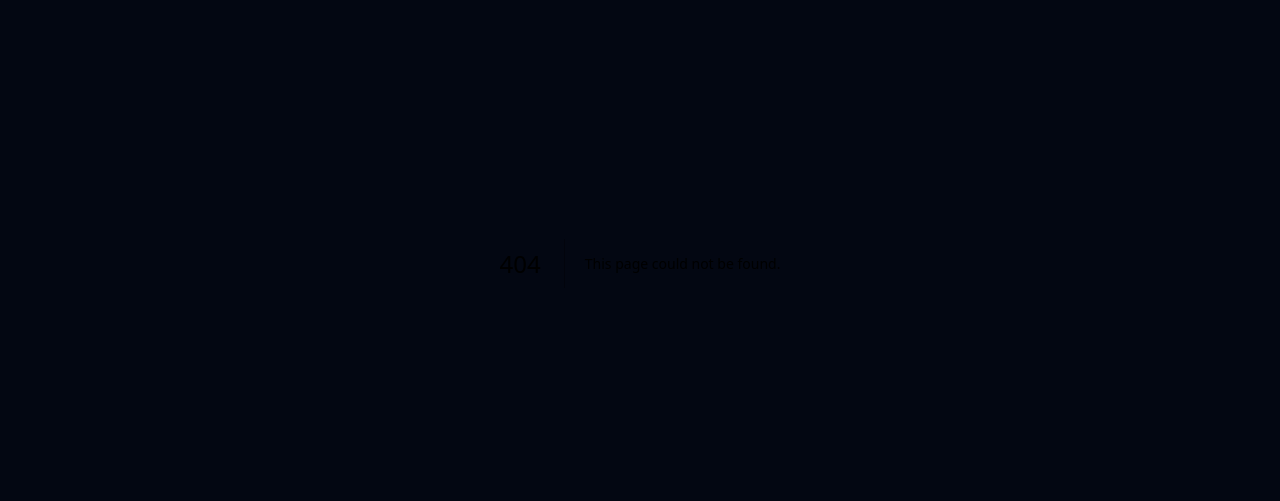
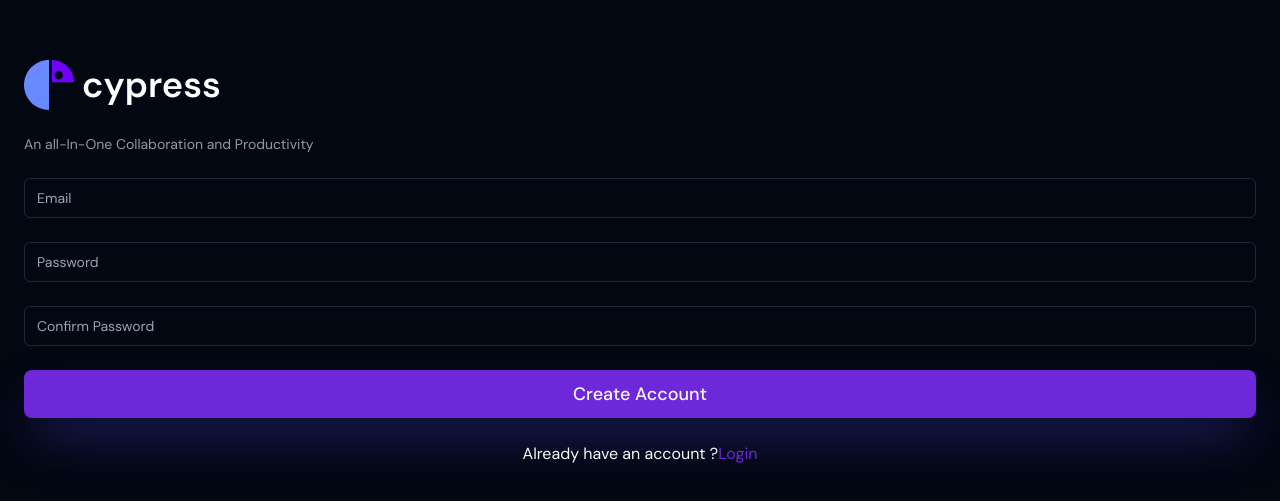
Before and after one commit to Akshaybagai52/cursor, a Next.js app: page /signup in a window 1280 px wide. Before the commit this address had no page. Shown: the part 137-638 px from the top of the page. Built offline with nearby package versions, Linux system fonts and the light colour scheme.

Commit message:
feat: build signup form

```diff
--- /dev/null
+++ b/src/app/(auth)/signup/page.tsx
@@ -0,0 +1,169 @@
+'use client'
+import { zodResolver } from '@hookform/resolvers/zod'
+import clsx from 'clsx'
+import Image from 'next/image'
+import Link from 'next/link'
+import { useSearchParams } from 'next/navigation'
+import { useRouter } from 'next/navigation'
+import React, { useMemo, useState } from 'react'
+import { useForm } from 'react-hook-form'
+import { z } from 'zod'
+import {
+  Form,
+  FormControl,
+  FormDescription,
+  FormField,
+  FormItem,
+  FormMessage
+} from '@/components/ui/form'
+import Logo from '../../../../public/cypresslogo.svg'
+import { Input } from '@/components/ui/input'
+import { Button } from '@/components/ui/button'
+import Loader from '@/components/global/Loader'
+import { Alert, AlertDescription, AlertTitle } from '@/components/ui/alert'
+import { MailCheck } from 'lucide-react'
+
+const SignUpFormSchema = z
+  .object({
+    email: z.string().describe('Email').email({ message: 'Invalid Email' }),
+    password: z
+      .string()
+      .describe('Password')
+      .min(6, 'Password must be minimum 6 characters'),
+    confirmPassword: z
+      .string()
+      .describe('Confirm Password')
+      .min(6, 'Password must be minimum 6 characters')
+  })
+  .refine(data => data.password === data.confirmPassword, {
+    message: "Password don't match.",
+    path: ['confirmPassword']
+  })
+
+const Signup = () => {
+  const router = useRouter()
+  const searchParams = useSearchParams()
+  const [submitError, setSubmitError] = useState('')
+  const [confirmation, setConfirmation] = useState(false)
+
+  const codeExchangeError = useMemo(() => {
+    if (!searchParams) return ''
+    return searchParams.get('error description')
+  }, [searchParams])
+
+  const confirmationAndErrorStyles = useMemo(
+    () =>
+      clsx('bg-primary', {
+        'bg-red-500/10': codeExchangeError,
+        'border-red-500/50': codeExchangeError,
+        'text-red-700': codeExchangeError
+      }),
+    []
+  )
+
+  const form = useForm<z.infer<typeof SignUpFormSchema>>({
+    mode: 'onChange',
+    resolver: zodResolver(SignUpFormSchema),
+    defaultValues: { email: '', password: '', confirmPassword: '' }
+  })
+  const isLoading = form.formState.isSubmitting
+
+  const onSubmit = () => {}
+  const signUpHandler = () => {}
+  return (
+    <Form {...form}>
+      <form
+        onChange={() => {
+          if (submitError) setSubmitError('')
+        }}
+        onSubmit={form.handleSubmit(onSubmit)}
+        className='w-full sm:justify-center sm-w-[400px]
+                   space-y-6 flex flex-col '
+      >
+        <Link href='/' className='w-full flex justify-left items-center'>
+          <Image src={Logo} alt='cypress Logo' width={50} height={50} />
+          <span className='font-semibold dark:text-white text-4xl first-letter:ml-2'>
+            cypress
+          </span>
+        </Link>
+        <FormDescription className='text-foreground/60'>
+          An all-In-One Collaboration and Productivity
+        </FormDescription>
+        {!confirmation && !codeExchangeError && (
+          <>
+            <FormField
+              disabled={isLoading}
+              control={form.control}
+              name='email'
+              render={field => (
+                <FormItem>
+                  <FormControl>
+                    <Input type='email' placeholder='Email' {...field} />
+                  </FormControl>
+                  <FormMessage />
+                </FormItem>
+              )}
+            />
+            <FormField
+              disabled={isLoading}
+              control={form.control}
+              name='password'
+              render={field => (
+                <FormItem>
+                  <FormControl>
+                    <Input type='password' placeholder='Password' {...field} />
+                  </FormControl>
+                  <FormMessage />
+                </FormItem>
+              )}
+            />
+            <FormField
+              disabled={isLoading}
+              control={form.control}
+              name='confirmPassword'
+              render={field => (
+                <FormItem>
+                  <FormControl>
+                    <Input
+                      type='password'
+                      placeholder='Confirm Password'
+                      {...field}
+                    />
+                  </FormControl>
+                  <FormMessage />
+                </FormItem>
+              )}
+            />
+            <Button type='submit' className='w-full p-6' disabled={isLoading}>
+              {!isLoading ? 'Create Account' : <Loader />}
+            </Button>
+          </>
+        )}
+
+        {submitError && <FormMessage>{submitError}</FormMessage>}
+
+        <span className='self-center'>
+          Already have an account ?
+          <Link href='/login' className='text-primary'>
+            Login
+          </Link>
+        </span>
+        {(confirmation || codeExchangeError) && (
+          <>
+            <Alert className={confirmationAndErrorStyles}>
+              {!codeExchangeError && <MailCheck className='h-4 w-4' />}
+              <AlertTitle>
+                {codeExchangeError ? 'Invalid Link' : 'Check you email.'}
+              </AlertTitle>
+              <AlertDescription>
+                {codeExchangeError || "an Email confirmation has sent."}
+              </AlertDescription>
+            </Alert>
+          </>
+        )}
+      </form>
+    </Form>
+  )
+}
+
+export default Signup
--- a/src/components/landing-page/header.tsx
+++ b/src/components/landing-page/header.tsx
@@ -1,8 +1,8 @@
-"use client";
-import Image from "next/image";
-import Link from "next/link";
-import React, { useState } from "react";
-import Logo from "../../../public/cypresslogo.svg";
+'use client'
+import Image from 'next/image'
+import Link from 'next/link'
+import React, { useState } from 'react'
+import Logo from '../../../public/cypresslogo.svg'
 import {
   NavigationMenu,
   NavigationMenuContent,
@@ -12,96 +12,98 @@ import {
   NavigationMenuList,
   NavigationMenuTrigger,
   NavigationMenuViewport,
-  navigationMenuTriggerStyle,
-} from "@/components/ui/navigation-menu";
-import { cn } from "@/lib/utils";
+  navigationMenuTriggerStyle
+} from '@/components/ui/navigation-menu'
+import { cn } from '@/lib/utils'
+import { Button } from '../ui/button'
 
 const routes = [
-  { title: "Features", href: "#features" },
-  { title: "Resources", href: "#resources" },
-  { title: "Pricing", href: "#pricing" },
-  { title: "Testimonials", href: "#testimonials" },
-];
+  { title: 'Features', href: '#features' },
+  { title: 'Resources', href: '#resources' },
+  { title: 'Pricing', href: '#pricing' },
+  { title: 'Testimonials', href: '#testimonials' }
+]
 
 const components: { title: string; href: string; description: string }[] = [
   {
-    title: "Alert Dialog",
-    href: "#",
+    title: 'Alert Dialog',
+    href: '#',
     description:
-      "A modal dialog that interrupts the user with important content and expects a response.",
+      'A modal dialog that interrupts the user with important content and expects a response.'
   },
   {
-    title: "Hover Card",
-    href: "#",
-    description:
-      "For sighted users to preview content available behind a link.",
+    title: 'Hover Card',
+    href: '#',
+    description: 'For sighted users to preview content available behind a link.'
   },
   {
-    title: "Progress",
-    href: "#",
+    title: 'Progress',
+    href: '#',
     description:
-      "Displays an indicator showing the completion progress of a task, typically displayed as a progress bar.",
+      'Displays an indicator showing the completion progress of a task, typically displayed as a progress bar.'
   },
   {
-    title: "Scroll-area",
-    href: "#",
-    description: "Visually or semantically separates content.",
+    title: 'Scroll-area',
+    href: '#',
+    description: 'Visually or semantically separates content.'
   },
   {
-    title: "Tabs",
-    href: "#",
+    title: 'Tabs',
+    href: '#',
     description:
-      "A set of layered sections of content—known as tab panels—that are displayed one at a time.",
+      'A set of layered sections of content—known as tab panels—that are displayed one at a time.'
   },
   {
-    title: "Tooltip",
-    href: "#",
+    title: 'Tooltip',
+    href: '#',
     description:
-      "A popup that displays information related to an element when the element receives keyboard focus or the mouse hovers over it.",
-  },
-];
+      'A popup that displays information related to an element when the element receives keyboard focus or the mouse hovers over it.'
+  }
+]
 const Header = () => {
-  const [path, setPath] = useState("#products");
+  const [path, setPath] = useState('#products')
   return (
-    <header className="flex p-4 justify-center items-center">
-      <Link href={"/"} className="w-full flex justify-left gap-2 items-center ">
-        <Image src={Logo} alt="Cypress Logo" width={25} height={25} />
-        <span className="dark:text-white font-semibold">cypress.</span>
-        <NavigationMenu className="hidden md:block">
-          <NavigationMenuList className="gap-6">
+    <header className='flex p-4 justify-center items-center'>
+      <Link href={'/'} className='w-full flex justify-left gap-2 items-center '>
+        <Image src={Logo} alt='Cypress Logo' width={25} height={25} />
+        <span className='dark:text-white font-semibold'>cypress.</span>
+      </Link>
+
+      <NavigationMenu className='hidden md:block'>
+        <NavigationMenuList className='gap-6'>
           <NavigationMenuItem>
             <NavigationMenuTrigger
-                onClick={() => setPath("#resources")}
+              onClick={() => setPath('#resources')}
               className={cn({
-                  "dark:text-white": path === "#resources",
-                  "dark:text-white/40": path !== "#resources",
-                  "font-normal": true,
-                  "text-xl": true,
+                'dark:text-white': path === '#resources',
+                'dark:text-white/40': path !== '#resources',
+                'font-normal': true,
+                'text-xl': true
               })}
             >
               Resources
             </NavigationMenuTrigger>
             <NavigationMenuContent>
               <ul
-                  className="grid gap-3 p-6 md:w-[400px] lg:w-[500px]
-                            lg:grid-cols-[.75fr_1fr]"
+                className='grid gap-3 p-6 md:w-[400px] lg:w-[500px]
+                            lg:grid-cols-[.75fr_1fr]'
               >
-                  <li className="row-span-3">
+                <li className='row-span-3'>
                   <span
-                      className="flex h-full select-none flex-col justify-end rounded-md
+                    className='flex h-full select-none flex-col justify-end rounded-md
                                         bg-gradient-to-b from-muted/50 to-muted p-6
-                                        no-underline outline-none focus:shadow-md"
+                                        no-underline outline-none focus:shadow-md'
                   >
                     Welcome
                   </span>
                 </li>
-                  <ListItem href="#" title="Introduction">
+                <ListItem href='#' title='Introduction'>
                   Re-usable components built using Radix
                 </ListItem>
-                  <ListItem href="#" title="Installation">
+                <ListItem href='#' title='Installation'>
                   How to install dependencies and structure your app.
                 </ListItem>
-                  <ListItem href="#" title="Typography">
+                <ListItem href='#' title='Typography'>
                   Styles for headings, paragraphs, lists...etc
                 </ListItem>
               </ul>
@@ -109,22 +111,22 @@ const Header = () => {
           </NavigationMenuItem>
           <NavigationMenuItem>
             <NavigationMenuTrigger
-                onClick={() => setPath("#pricing")}
+              onClick={() => setPath('#pricing')}
               className={cn({
-                  "dark:text-white": path === "#pricing",
-                  "dark:text-white/40": path !== "#pricing",
-                  "font-normal": true,
-                  "text-xl": true,
+                'dark:text-white': path === '#pricing',
+                'dark:text-white/40': path !== '#pricing',
+                'font-normal': true,
+                'text-xl': true
               })}
             >
               Pricing
             </NavigationMenuTrigger>
             <NavigationMenuContent>
-                <ul className="grid w-[400px] gap-3 p-4 md:grid-rows-2">
-                  <ListItem title="Pro Plan" href={"#"}>
+              <ul className='grid w-[400px] gap-3 p-4 md:grid-rows-2'>
+                <ListItem title='Pro Plan' href={'#'}>
                   Unlock full power with collaboration.
                 </ListItem>
-                  <ListItem title="free Plan" href={"#"}>
+                <ListItem title='free Plan' href={'#'}>
                   Great for teams just starting out.
                 </ListItem>
               </ul>
@@ -133,10 +135,10 @@ const Header = () => {
           <NavigationMenuItem>
             <NavigationMenuContent>
               <ul
-                  className="grid w-[400px] gap-3 p-4 md:w-[500px]
-                                   md:grid-cols-2 lg:w-[600px] "
+                className='grid w-[400px] gap-3 p-4 md:w-[500px]
+                                   md:grid-cols-2 lg:w-[600px] '
               >
-                  {components.map((component) => (
+                {components.map(component => (
                   <ListItem
                     key={component.title}
                     title={component.title}
@@ -149,31 +151,40 @@ const Header = () => {
             </NavigationMenuContent>
           </NavigationMenuItem>
           <NavigationMenuItem>
-              <Link href={"#"}>
               <NavigationMenuLink
                 className={cn(navigationMenuTriggerStyle(), {
-                    "dark:text-white": path === "#testimonials",
-                    "dark:text-white/40": path !== "#testimonials",
-                    "font-normal": true,
-                    "text-xl": true,
+                  'dark:text-white': path === '#testimonials',
+                  'dark:text-white/40': path !== '#testimonials',
+                  'font-normal': true,
+                  'text-xl': true
                 })}
               >
                 Testimonials
               </NavigationMenuLink>
-              </Link>
           </NavigationMenuItem>
         </NavigationMenuList>
       </NavigationMenu>
+      <aside className='flex w-full gap-2 justify-end'>
+        <Link href={'/login'}>
+          <Button variant='btn-secondary' className='p-1 hidden sm:block'>
+            Login
+          </Button>
         </Link>
+        <Link href={'/signup'}>
+          <Button variant='btn-primary' className='whitespace-nowrap'>
+            Sign Up
+          </Button>
+        </Link>
+      </aside>
     </header>
-  );
-};
+  )
+}
 
-export default Header;
+export default Header
 
 const ListItem = React.forwardRef<
-  React.ElementRef<"a">,
-  React.ComponentPropsWithoutRef<"a">
+  React.ElementRef<'a'>,
+  React.ComponentPropsWithoutRef<'a'>
 >(({ className, title, children, ...props }, ref) => {
   return (
     <li>
@@ -181,22 +192,22 @@ const ListItem = React.forwardRef<
         <a
           ref={ref}
           className={cn(
-            "group block select-none space-y-1 font-medium leading-none"
+            'group block select-none space-y-1 font-medium leading-none'
           )}
         >
-          <div className="text-white text-sm font-medium leading-none">
+          <div className='text-white text-sm font-medium leading-none'>
             {title}
           </div>
           <p
-            className="group-hover:text-white/70 line-clamp-2
-                           text-sm leading-snug text-white/40 "
+            className='group-hover:text-white/70 line-clamp-2
+                           text-sm leading-snug text-white/40 '
           >
             {children}
           </p>
         </a>
       </NavigationMenuLink>
     </li>
-  );
-});
+  )
+})
 
-ListItem.displayName = "ListItem";
+ListItem.displayName = 'ListItem'
--- /dev/null
+++ b/src/components/ui/alert.tsx
@@ -0,0 +1,59 @@
+import * as React from "react"
+import { cva, type VariantProps } from "class-variance-authority"
+
+import { cn } from "@/lib/utils"
+
+const alertVariants = cva(
+  "relative w-full rounded-lg border p-4 [&>svg~*]:pl-7 [&>svg+div]:translate-y-[-3px] [&>svg]:absolute [&>svg]:left-4 [&>svg]:top-4 [&>svg]:text-foreground",
+  {
+    variants: {
+      variant: {
+        default: "bg-background text-foreground",
+        destructive:
+          "border-destructive/50 text-destructive dark:border-destructive [&>svg]:text-destructive",
+      },
+    },
+    defaultVariants: {
+      variant: "default",
+    },
+  }
+)
+
+const Alert = React.forwardRef<
+  HTMLDivElement,
+  React.HTMLAttributes<HTMLDivElement> & VariantProps<typeof alertVariants>
+>(({ className, variant, ...props }, ref) => (
+  <div
+    ref={ref}
+    role="alert"
+    className={cn(alertVariants({ variant }), className)}
+    {...props}
+  />
+))
+Alert.displayName = "Alert"
+
+const AlertTitle = React.forwardRef<
+  HTMLParagraphElement,
+  React.HTMLAttributes<HTMLHeadingElement>
+>(({ className, ...props }, ref) => (
+  <h5
+    ref={ref}
+    className={cn("mb-1 font-medium leading-none tracking-tight", className)}
+    {...props}
+  />
+))
+AlertTitle.displayName = "AlertTitle"
+
+const AlertDescription = React.forwardRef<
+  HTMLParagraphElement,
+  React.HTMLAttributes<HTMLParagraphElement>
+>(({ className, ...props }, ref) => (
+  <div
+    ref={ref}
+    className={cn("text-sm [&_p]:leading-relaxed", className)}
+    {...props}
+  />
+))
+AlertDescription.displayName = "AlertDescription"
+
+export { Alert, AlertTitle, AlertDescription }
```
Lines whose indentation alone changed are shown as unchanged.
